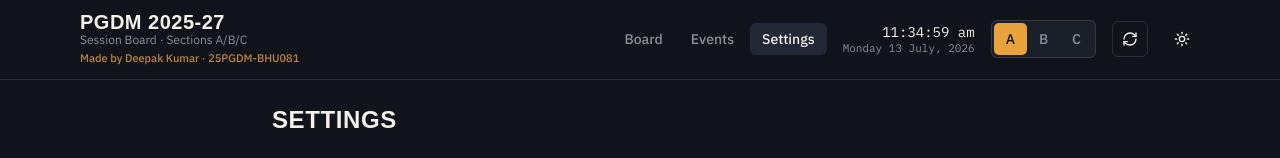
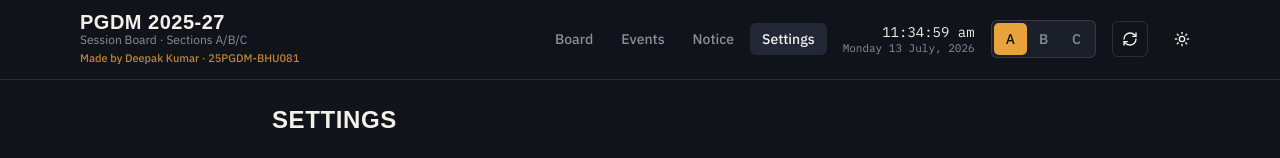
Before and after one commit to 14deepak22-eng/pgdm-timetable, a Next.js app in the folder pgdm-timetable/: page /settings in a window 1280 px wide. Shown: the top 158 px of the page. Built offline with nearby package versions, Linux system fonts and the light colour scheme; no server answers; a web font is replaced by a local one.

Commit message:
Update Nav.tsx

```diff
--- a/pgdm-timetable/components/layout/Nav.tsx
+++ b/pgdm-timetable/components/layout/Nav.tsx
@@ -7,6 +7,7 @@ import { cn } from '@/lib/utils/cn';
 const LINKS = [
   { href: '/', label: 'Board' },
   { href: '/events', label: 'Events' },
+  { href: '/notices', label: 'Notice' },
   { href: '/settings', label: 'Settings' },
 ];
 
```
